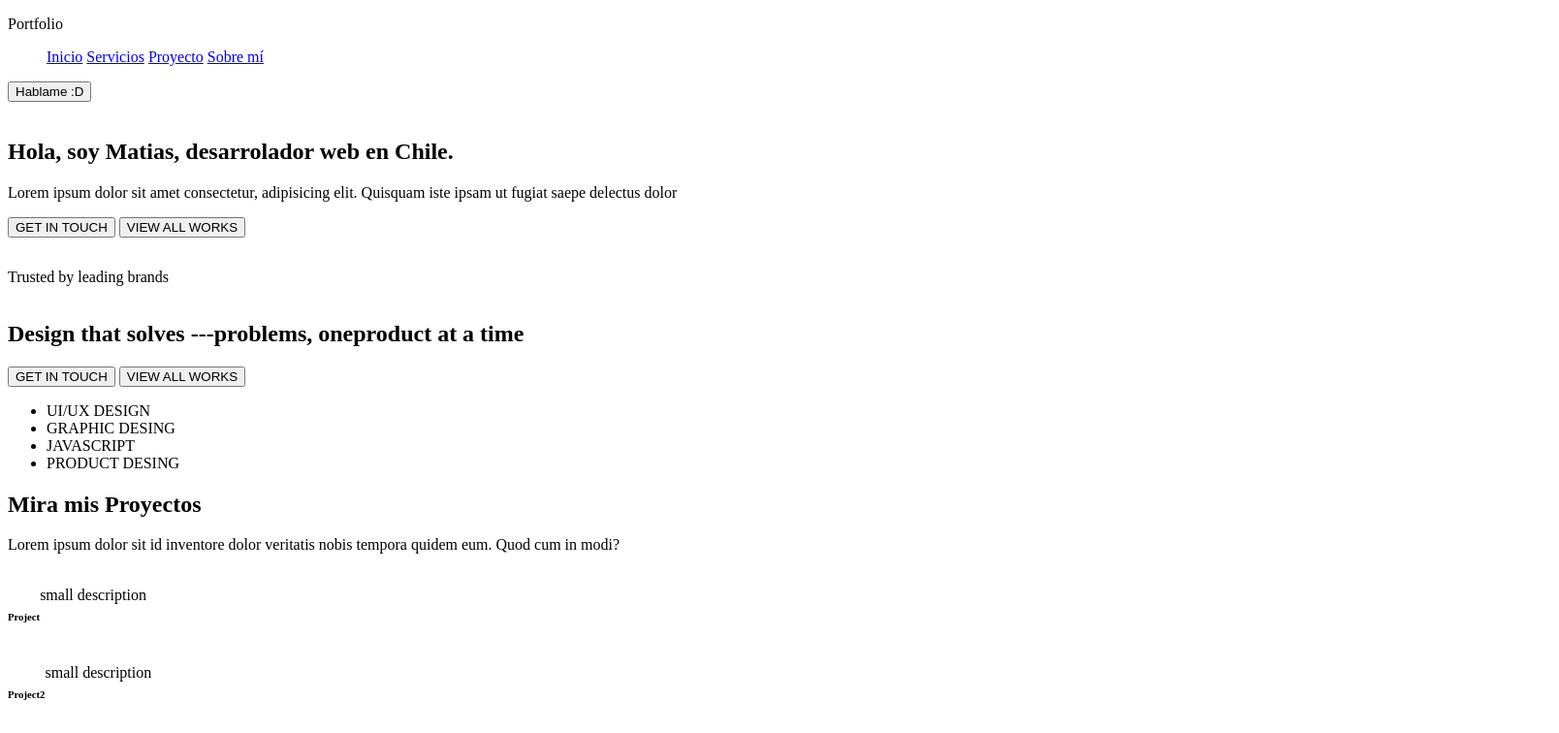
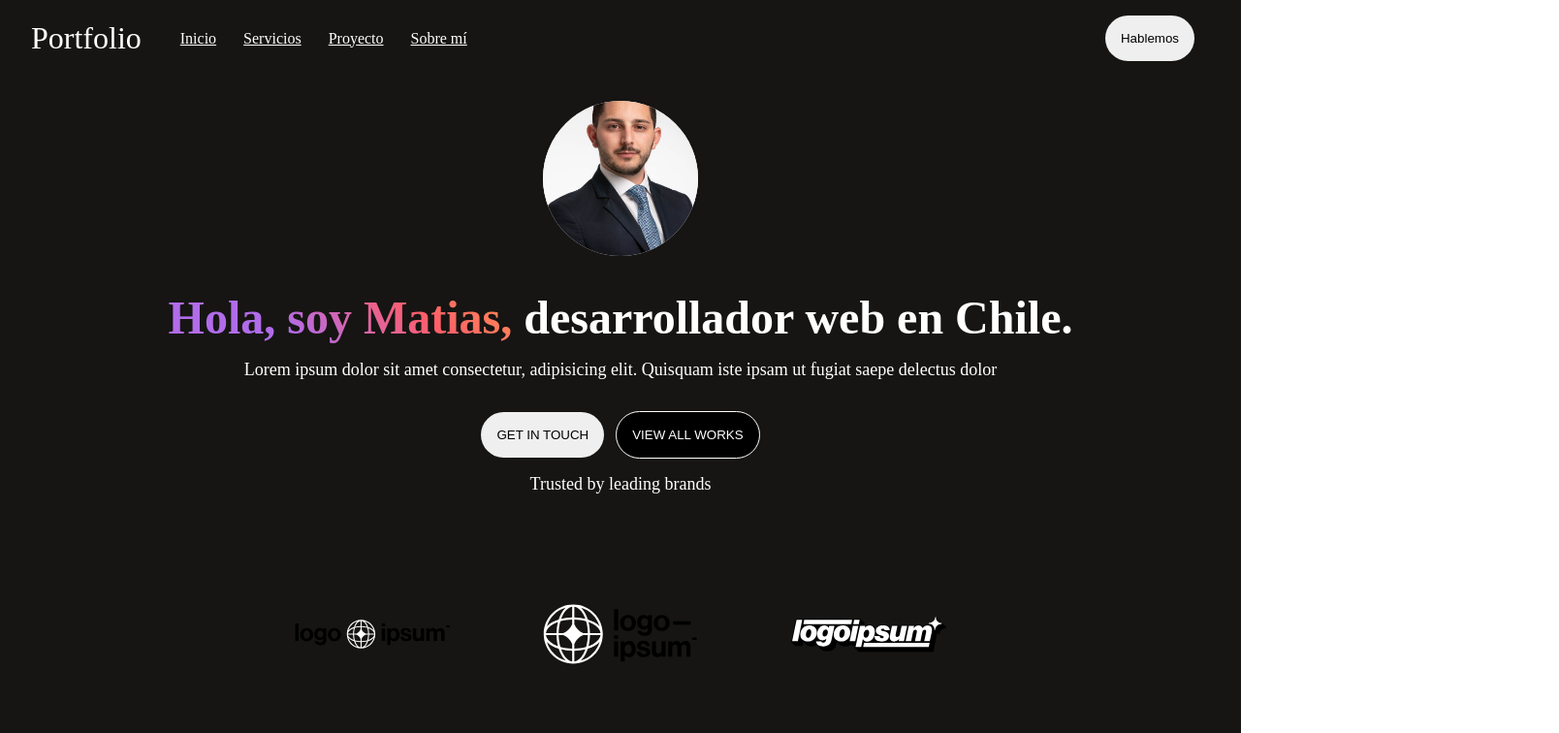
Before and after one commit to Uncheck4164/Portafolio-UA, a plain HTML site: page index.html in a window 1280 px wide. Shown: the top 756 px of the page at 97% size, 1608 px wide, since content can reach past the window. Drawn offline with Linux system fonts and the light colour scheme.

Commit message:
new file:   img/Foto-CV-Hombre.jpg 	new file:   img/logosEmpresas/logoipsum-263.svg 	new file:   img/logosEmpresas/logoipsum-286.svg 	new file:   img/logosEmpresas/logoipsum-287.svg 	new file:   img/logosEmpresas/logoipsum-288.svg 	modified:   index.html 	modified:   style.css

```diff
--- a/index.html
+++ b/index.html
@@ -21,7 +21,7 @@
 
 
 <body>
-    <header>
+    <header class="navbar-default">
         <nav>
             <p class="logo">Portfolio</p>
             <ul>
@@ -30,31 +30,30 @@
                 <a href="#">Proyecto</a>
                 <a href="#">Sobre mí</a>
             </ul>
-            <button>Hablame :D</button>
         </nav>
+        <button id="contact-me">Hablemos</button>
     </header>
 
     <!-- main: lo que hace única a la pagina -->
     <main>
         <section id="landing-page">
             <header>
-                <img src="" alt="">
-                <h1><span class="gradient">Hola, soy Matias,</span> desarrolador web en Chile.</h1>
+                <img src="img/Foto-CV-Hombre.jpg" alt="" class="profile-img">
             </header>
 
+            <h1><span class="gradient">Hola, soy Matias,</span> desarrollador web en Chile.</h1>
+            <p>Lorem ipsum dolor sit amet consectetur, adipisicing elit. Quisquam iste ipsam ut fugiat saepe delectus dolor<p>
             <div>
-            <p>Lorem ipsum dolor sit amet consectetur, adipisicing elit. Quisquam iste ipsam ut fugiat saepe delectus dolor<p>
-            <button class="get-in-touch" onclick="redirect()">GET IN TOUCH</button>
-            <button class='view-all-works' onclick='redirect("#landing-page")'>VIEW ALL WORKS</button>
+                <button class="get-in-touch" onclick="redirect()">GET IN TOUCH</button>
+                <button class='view-all-works' onclick='redirect("#landing-page")'>VIEW ALL WORKS</button>
             </div>
 
             <footer>
                 <p>Trusted by leading brands<p>
                 <!-- shif alt para multiplicar para abajo en vs -->
-                <img src="" alt="">
-                <img src="" alt="">
-                <img src="" alt="">
-                <img src="" alt="">
+                <img class="logo-companies" src="img/logosEmpresas/logoipsum-286.svg" alt="">
+                <img class="logo-companies" src="img/logosEmpresas/logoipsum-287.svg" alt="">
+                <img class="logo-companies" src="img/logosEmpresas/logoipsum-288.svg" alt="">
             </footer>
         </section>
 
--- a/style.css
+++ b/style.css
@@ -1,3 +1,127 @@
+* {
+    margin: 0;
+}
+/* navbar */
+.navbar-default {
+    display: flex;
+    justify-content:  space-between;
+    background-color: #161513;
+
+}
+
+.logo {
+    font-size: 2rem;
+    margin-left: 2rem;
+    color: white;
+}
+
+#contact-me{
+    margin-right: 3rem;
+    margin-top: 1rem;
+    border: none;
+    border-radius: 30px;
+    padding: 1rem;
+    cursor: pointer;
+}
+
+
+.navbar-default nav {
+    display: flex;
+    justify-content: center;
+    align-items: center;
+    margin-top: 1rem;
+}
+
+.navbar-default nav ul a {
+    margin-right: 1.5rem;
+    color: white;
+}
+
+.navbar-default button{
+    display: flex;
+    align-items: center;
+}
+
+/* landing-page */
+/* REVISAR */
+html {
+    height: 100%;
+}
+
+#landing-page {
+    display: flex;
+    flex-direction: column;
+    color: white;
+    background-color: #161513;
+    min-height: 95vh;
+    align-items: center;
+    justify-content: center;
+
+}
+
+.profile-img {
+    background-color: white;
+    height: 10rem;
+    width: 10rem;
+    border-radius: 50%;
+    border-color: transparent;
+    margin-bottom: 2rem;
+    object-fit: cover;
+
+}
+
+#landing-page h1 {
+    font-size: 3rem;
+}
+
+.gradient {
+    /* Pagina para crear gradientes
+    https://colorffy.com/text-gradient-generator
+    */
+    color: #B16CEA;
+    background-image: -webkit-linear-gradient(45deg, #B16CEA 33%, #FF5E69 72%, #FF8A56 96%, #FFA84B 50%); background-clip: text;
+    -webkit-background-clip: text;
+    -webkit-text-fill-color: transparent;
+}
+
+#landing-page p {
+    display: flex;
+    justify-content: center;
+    align-items: center;
+    margin-top: 1rem;
+    font-size: 18px;
+}
+
+.get-in-touch {
+    padding: 1rem;
+    border-radius: 30px;
+    border: none;
+    cursor: pointer;
+}
+
+.view-all-works {
+    margin-left: 0.5rem;
+    margin-top: 1rem;
+    padding: 1rem;
+    border-radius: 30px;
+    border: solid;
+    border-width: 0.01rem;
+    border-color: white;
+    background-color: black;
+    color: white;
+    cursor: pointer;
+}
+
+.logo-companies {
+    display: flex;
+    align-items: center;
+    justify-content: center;
+    width: 10rem;
+    height: 10rem;
+    margin: 3rem;
+}
+
+/* Contact */
 .icon-contact img {
     height: 1em;
     width: 1rem;
@@ -14,7 +138,7 @@
     flex-direction: column;
 }
 
-footer {
+/* footer {
     display: flex;
 }
 
@@ -41,7 +165,7 @@ footer .container-icon::before {
     background-image: linear-gradient(to right, #B16CEA, #FF5E69, #FF8A56, #FFA84B);
     left: -10;
     top: -10;
-    z-index: -1; /* Colocar detrás del contenido del elemento principal */
+    z-index: -1; /* Colocar detrás del contenido del elemento principal
     border-radius: 50%;
 }
 
@@ -49,3 +173,4 @@ footer .icon-footer {
     height: 1em;
     width: 1rem;
 }
+*/
```
Also changed, not shown: img/Foto-CV-Hombre.jpg (added), img/logosEmpresas/logoipsum-263.svg (added), img/logosEmpresas/logoipsum-286.svg (added), img/logosEmpresas/logoipsum-287.svg (added), img/logosEmpresas/logoipsum-288.svg (added).
